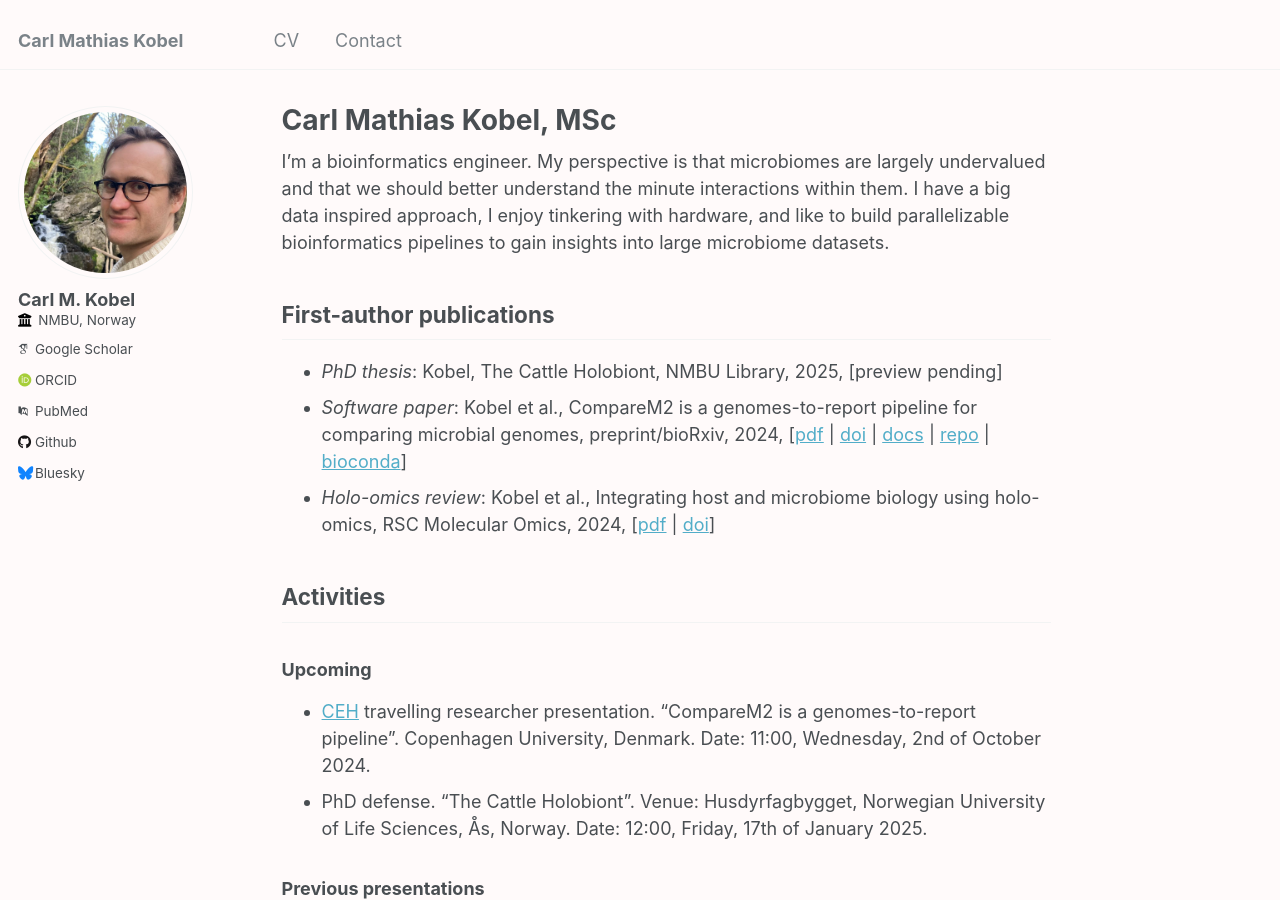
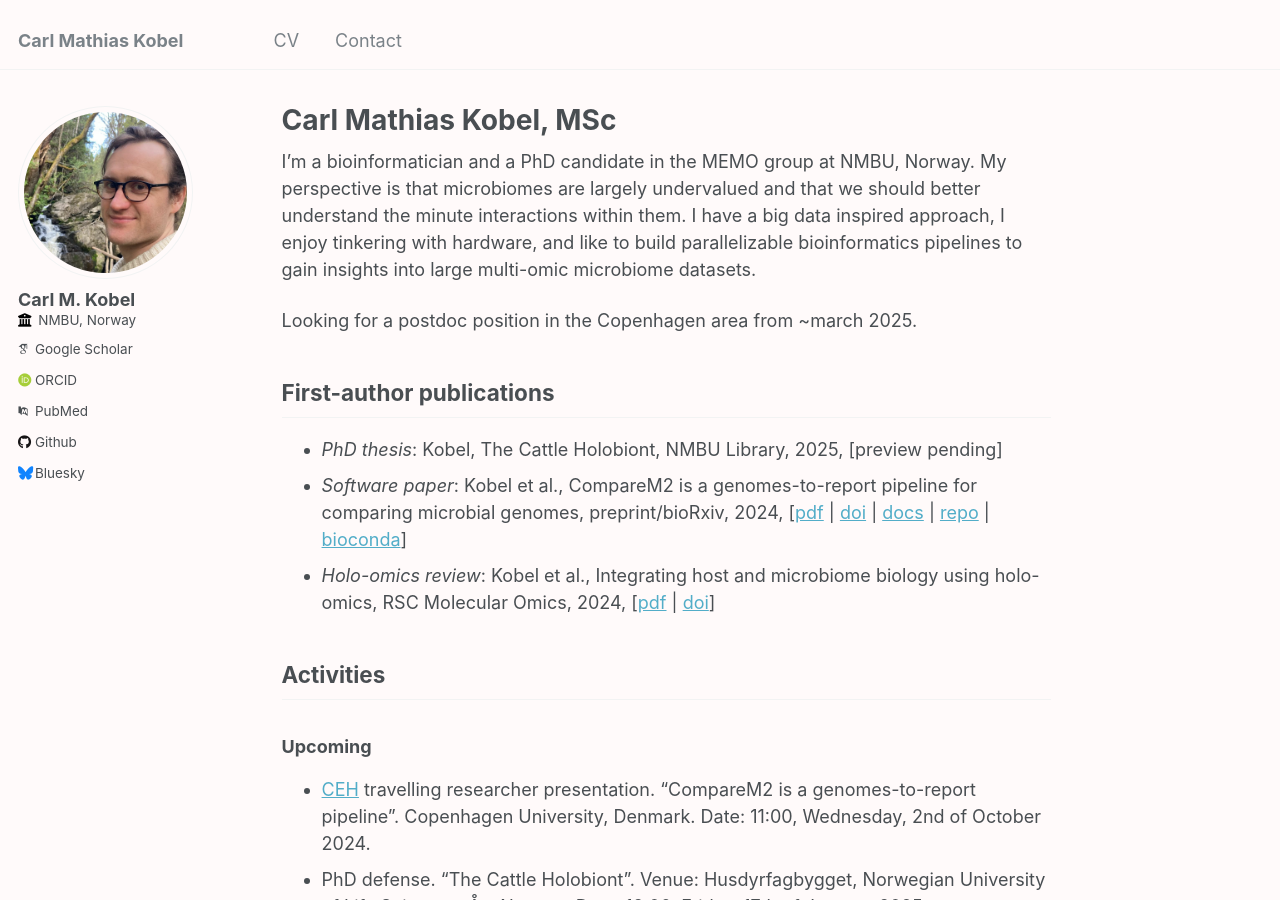
Before and after one commit to cmkobel/cmkobel.github.io, a Jekyll site: the page built from _pages/about.md, in a window 1280 px wide and 900 px high. Built offline with Jekyll 4.4.1, drawn with Linux system fonts in a browser that asks for light colours; some web fonts are replaced.

Commit message:
Update about.md

```diff
--- a/_pages/about.md
+++ b/_pages/about.md
@@ -8,7 +8,9 @@ redirect_from:
 ---
 
 
-I'm a bioinformatics engineer. My perspective is that microbiomes are largely undervalued and that we should better understand the minute interactions within them. I have a big data inspired approach, I enjoy tinkering with hardware, and like to build parallelizable bioinformatics pipelines to gain insights into large microbiome datasets.
+I'm a bioinformatician and a PhD candidate in the MEMO group at NMBU, Norway. My perspective is that microbiomes are largely undervalued and that we should better understand the minute interactions within them. I have a big data inspired approach, I enjoy tinkering with hardware, and like to build parallelizable bioinformatics pipelines to gain insights into large multi-omic microbiome datasets.
+
+Looking for a postdoc position in the Copenhagen area from ~march 2025.
 
 ## First-author publications
 
```
